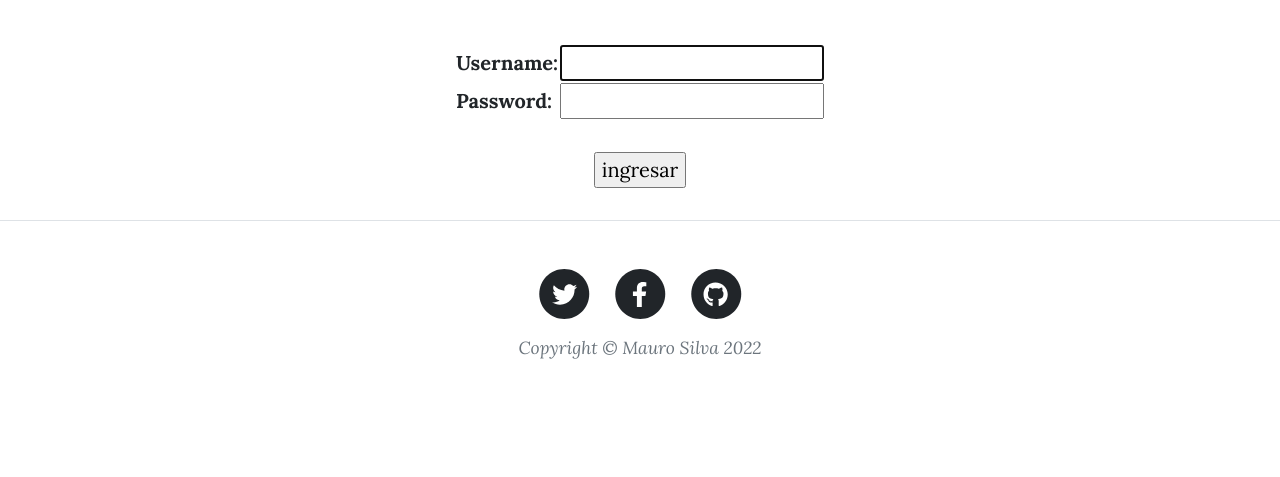
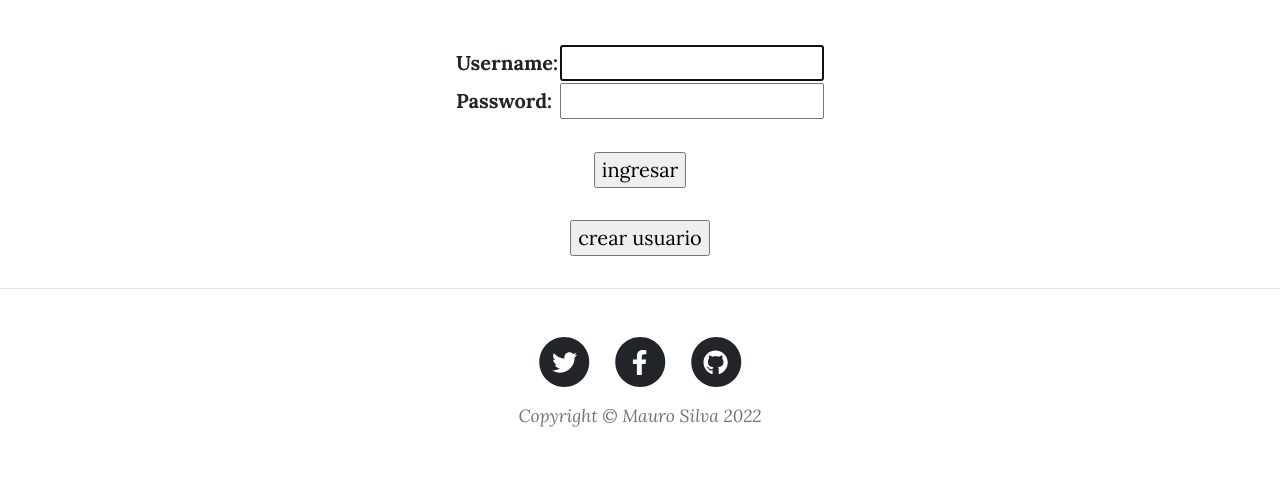
Before and after one commit to MauroLeonelSilva/ProyectoBlog, a Django app: page /Applocal/login/ in a window 1280 px wide. Shown: the part 606-1083 px from the top of the page. Before the commit the page ends 965 px from the top, so only its background shows below. Run offline with Django 4.2, Linux system fonts and the light colour scheme; some libraries are stand-ins or nearby versions.

Commit message:
ajuste para visualizar boton registro

```diff
--- a/Applocal/templates/login.html
+++ b/Applocal/templates/login.html
@@ -17,9 +17,13 @@
     </table>
     <div style= "text-align: center">
         <p><input type="submit" value="ingresar"></p>
+
+
     </div>
 </form>
-
+<div style= "text-align: center">
+<p><a href="{% url 'register' %}"><input type="submit" value="crear usuario"></a></p>
+</div>
 {{ mensaje }}
 
 {% endblock %}
--- a/Applocal/templates/register.html
+++ b/Applocal/templates/register.html
@@ -18,6 +18,7 @@
     <div style= "text-align: center">
         <p><input type="submit" value="crear usuario"></p>
     </div>
+
 </form>
 
 {{ mensaje }}
```
Also changed, not shown: db.sqlite3, 2 other files.
